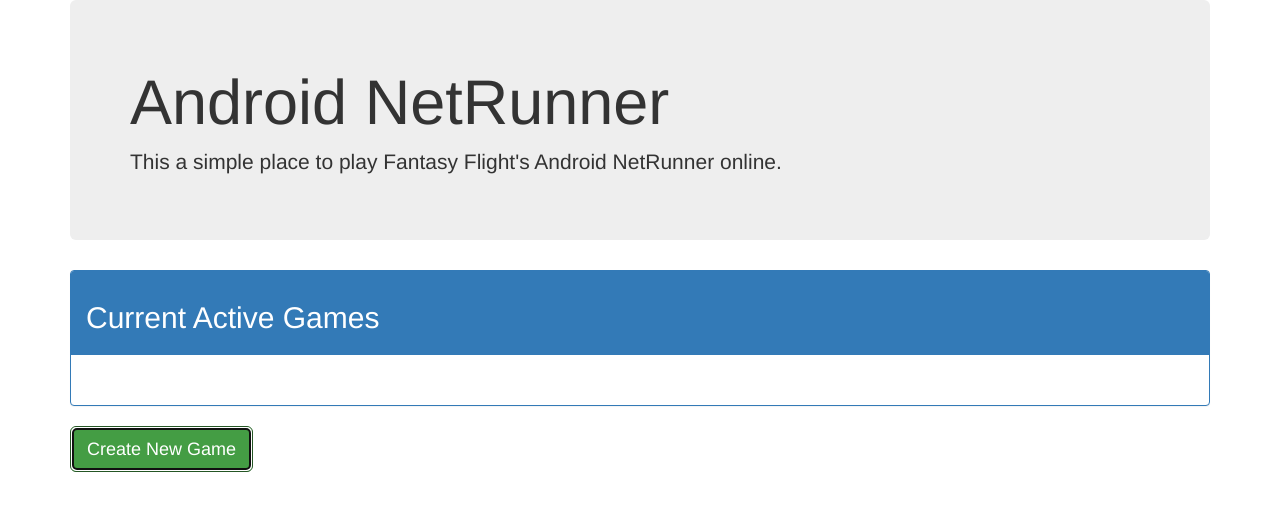
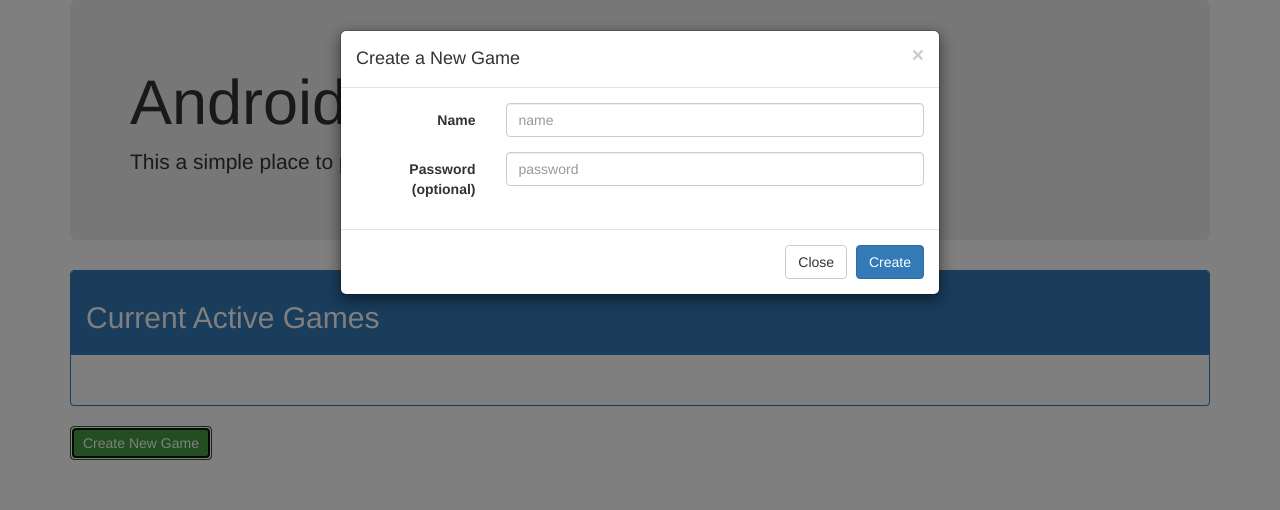
Before and after one commit to folkin/anr-web, a plain HTML site: page content/game.html in a window 1280 px wide. Both pictures are taken after a click on the button "Create New Game". Drawn offline with nearby package versions, Linux system fonts and the light colour scheme; no server answers.

Commit message:
add form in modal to post to create game

```diff
--- a/content/ajax.js
+++ b/content/ajax.js
@@ -9,3 +9,27 @@ function listGames(callback, context) {
         }
     });
 }
+
+function createGame() {
+    var name = $("#new-game-name").val();
+    var password = $("#new-game-password").val();
+
+    if (!name) {
+        $("#new-game-name").closest(".form-group").addClass("has-error");
+        return;
+    }
+
+    $('#new-game-modal').modal('hide');
+
+    $.ajax('api/games/create', {
+        dataType: "json",
+        type: "post",
+        data: { "name": name, "password": password },
+        success: function(data, status, xhr) {
+            callback({ 'games': data }, context);
+        },
+        error: function(xhr, status, error) {
+            callback(error, context);
+        }
+    });
+}
--- a/content/game.html
+++ b/content/game.html
@@ -6,7 +6,7 @@
         <meta name="viewport" content="width=device-width, initial-scale=1">
 
         <script src="//ajax.googleapis.com/ajax/libs/jquery/2.1.0/jquery.min.js"></script>
-        <script src="//netdna.bootstrapcdn.com/bootstrap/3.1.1/js/bootstrap.min.js"></script>
+        <script src="//netdna.bootstrapcdn.com/bootstrap/3.1.1/js/bootstrap.js"></script>
         <script src="//cdn.jsdelivr.net/mustache.js/0.8.1/mustache.min.js"></script>
         <script src="/ajax.js"></script>
 
@@ -34,7 +34,7 @@
                     <h2>Current Active Games</h2>
                 </div>
                 <div class="panel-body">
-                    <ul class="list-group games-list">
+                    <ul id="games-list" class="list-group">
                     </ul>
                 </div>
             </div>
@@ -43,13 +43,43 @@
 
         <div class="row">
         <div class="col-xs-12">
-            <button type="button" class="btn btn-success btn-lg">Create New Game</button>
-        </div>
+            <button type="button" class="btn btn-success" data-toggle="modal" data-target=".new-game">Create New Game</button>
+            <div id="new-game-modal" class="modal fade new-game">
+                <div class="modal-dialog">
+                    <div class="modal-content">
+                    <div class="modal-header">
+                        <button type="button" class="close" data-dismiss="modal" aria-hidden="true">×</button>
+                        <h4 class="modal-title">Create a New Game</h4>
+                    </div>
+                    <div class="modal-body">
+                        <form class="form-horizontal">
+                            <fieldset>
+                                <div class="form-group">
+                                    <label for="new-game-name" class="col-xs-3 control-label">Name</label>
+                                    <div class="col-xs-9">
+                                        <input type="text" class="form-control" id="new-game-name" placeholder="name" mouseev="true" autocomplete="off" keyev="true" clickev="true" />
+                                    </div>
+                                </div>
+                                <div class="form-group">
+                                    <label for="new-game-password" class="col-xs-3 control-label">Password (optional)</label>
+                                    <div class="col-xs-9">
+                                        <input type="password" class="form-control" id="new-game-password" placeholder="password" mouseev="true" autocomplete="off" keyev="true" clickev="true" />
+                                    </div>
+                                </div>
+                            </fieldset>
+                        </form>
+                    </div>
+                    <div class="modal-footer">
+                        <button type="button" class="btn btn-default" data-dismiss="modal">Close</button>
+                        <button type="button" class="btn btn-primary" onclick="createGame();">Create</button>
+                    </div>
+                </div>
+            </div>
         </div>
     </div>
 
 
-    <script type="text/html" id="gameTemplate">
+    <script type="text/html" id="game-template">
         {{#games}}
         <li class="list-group-item" data-gameid="{{id}}">
             <p>{{#protected}}<span class="glyphicon glyphicon-lock"></span>&nbsp;{{/protected}}{{name}}</p>
@@ -59,8 +89,8 @@
 
     <script type="text/javascript">
         function renderGames(games){
-            var template = $('#gameTemplate').html();
-            $(".games-list").html(Mustache.render(template, games));
+            var template = $('#game-template').html();
+            $("#games-list").html(Mustache.render(template, games));
         }
         $(document).ready(function() {
             listGames(renderGames);
```
Also changed, not shown: database.js (+14 -7 lines), server.js (+5 -5 lines).
